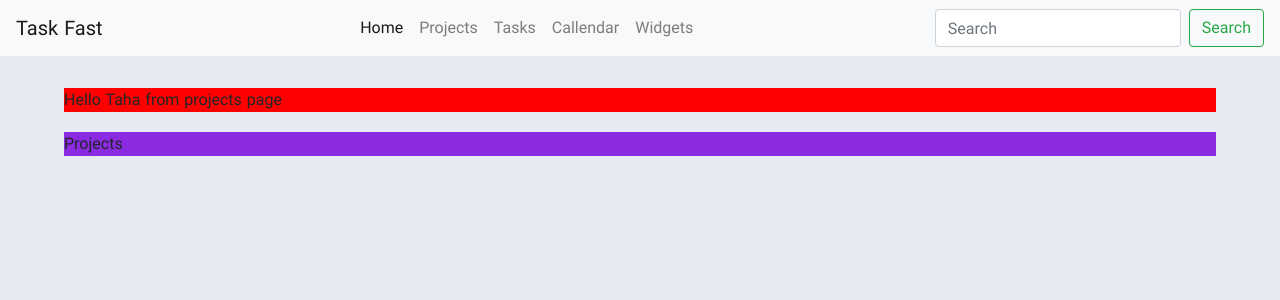
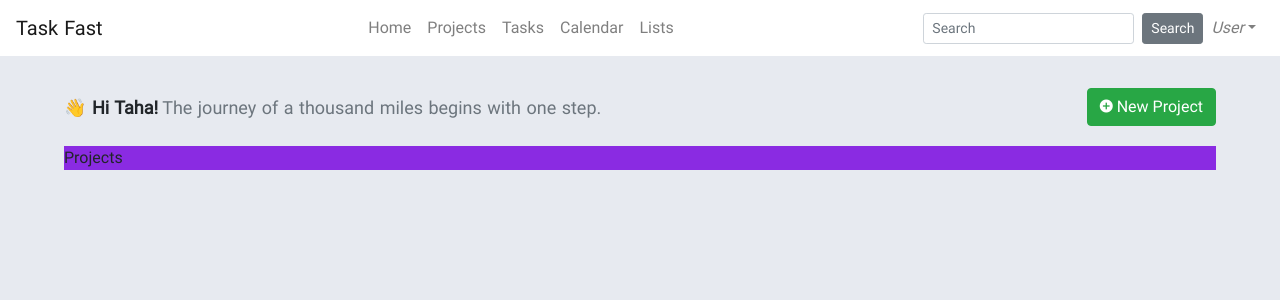
Before and after one commit to taha7/Trello-Clone, a Nuxt app in the folder trello-client/: page /projects in a window 1280 px wide. Shown: the top 300 px of the page. Built offline with nearby package versions, Linux system fonts and the light colour scheme.

Commit message:
[front-end] design a new project button and greetings

```diff
--- a/trello-client/layouts/master-container.vue
+++ b/trello-client/layouts/master-container.vue
@@ -1,9 +1,18 @@
 <template>
    <div>
-      master container
+      <Navbar/>
       <nuxt />
    </div>
 </template>
+
+<script>
+import Navbar from "~/layouts/partials/navbar";
+export default {
+   components: {
+      Navbar
+   }
+}
+</script>
 
 <style>
 html {
--- a/trello-client/layouts/partials/navbar.vue
+++ b/trello-client/layouts/partials/navbar.vue
@@ -1,5 +1,39 @@
 <template>
-   <nav class="navbar navbar-expand-lg navbar-light bg-light">
+   <div>
+      <b-navbar toggleable="lg" type="light" variant="default">
+         <b-navbar-brand href="#">Task Fast</b-navbar-brand>
+
+         <b-navbar-toggle target="nav-collapse"></b-navbar-toggle>
+
+         <b-collapse id="nav-collapse" is-nav>
+            <b-navbar-nav class="d-flex justify-content-center" style="flex: 1;">
+               <b-nav-item :to="{path: '/dashboard/home'}">Home</b-nav-item>
+               <b-nav-item :to="{path: '/projects'}">Projects</b-nav-item>
+               <b-nav-item href="#">Tasks</b-nav-item>
+               <b-nav-item href="#">Calendar</b-nav-item>
+               <b-nav-item href="#">Lists</b-nav-item>
+            </b-navbar-nav>
+
+            <!-- Right aligned nav items -->
+            <b-navbar-nav class="ml-auto">
+               <b-nav-form>
+                  <b-form-input size="sm" class="mr-sm-2" placeholder="Search"></b-form-input>
+                  <b-button size="sm" class="my-2 my-sm-0" type="submit">Search</b-button>
+               </b-nav-form>
+
+               <b-nav-item-dropdown right>
+                  <!-- Using 'button-content' slot -->
+                  <template slot="button-content">
+                     <em>User</em>
+                  </template>
+                  <b-dropdown-item href="#">Profile</b-dropdown-item>
+                  <b-dropdown-item href="#">Sign Out</b-dropdown-item>
+               </b-nav-item-dropdown>
+            </b-navbar-nav>
+         </b-collapse>
+      </b-navbar>
+   </div>
+   <!-- <nav class="navbar navbar-expand-lg navbar-light bg-light">
       <a class="navbar-brand" href="#">Task Fast</a>
       <button
          class="navbar-toggler"
@@ -16,13 +50,10 @@
       <div class="collapse navbar-collapse" id="navbarSupportedContent">
          <ul class="navbar-nav d-flex justify-content-center" style="flex: 1;">
             <li class="nav-item active">
-               <a class="nav-link" href="#">
-                  Home
-                  <span class="sr-only">(current)</span>
-               </a>
+               <nuxt-link :to="{path: '/dashboard/home'}" class="nav-link">Home</nuxt-link>
             </li>
             <li class="nav-item">
-               <a class="nav-link" href="#">Projects</a>
+               <nuxt-link :to="{path: '/projects'}" class="nav-link">Projects</nuxt-link>
             </li>
             <li class="nav-item">
                <a class="nav-link" href="#">Tasks</a>
@@ -44,7 +75,7 @@
             <button class="btn btn-outline-success my-2 my-sm-0" type="submit">Search</button>
          </form>
       </div>
-   </nav>
+   </nav>-->
 </template>
 
 <script>
--- a/trello-client/nuxt.config.js
+++ b/trello-client/nuxt.config.js
@@ -10,7 +10,13 @@ export default {
 			{ name: 'viewport', content: 'width=device-width, initial-scale=1' },
 			{ hid: 'description', name: 'description', content: process.env.npm_package_description || '' }
 		],
-		link: [ { rel: 'icon', type: 'image/x-icon', href: '/favicon.ico' } ]
+		link: [
+			{ rel: 'icon', type: 'image/x-icon', href: '/favicon.ico' },
+			{
+				rel: 'stylesheet',
+				href: 'http://code.ionicframework.com/ionicons/2.0.1/css/ionicons.min.css'
+			}
+		]
 	},
 	/*
   ** Customize the progress-bar color
--- a/trello-client/pages/dashboard/home/index.vue
+++ b/trello-client/pages/dashboard/home/index.vue
@@ -9,12 +9,8 @@
 </template>
 
 <script>
-// import Navbar from "../layouts/partials/navbar";
 export default {
-   layout: "master-container",
-   components: {
-      // Navbar
-   }
+   layout: "master-container"
 };
 </script>
 
--- a/trello-client/pages/projects/index.vue
+++ b/trello-client/pages/projects/index.vue
@@ -1,19 +1,25 @@
 <template>
    <div>
-      <Navbar />
       <section class="content-wrapper">
-         <div class="content-header">Hello Taha from projects page</div>
+         <div class="content-header d-flex align-items-center justify-content-between">
+            <div class="header-welcome d-flex">
+               <span class="hello mr-1">👋 Hi Taha!</span>
+               <div class="text-muted">The journey of a thousand miles begins with one step.</div>
+            </div>
+            <div class="header-action d-flex">
+               <button class="btn btn-success">
+                  <i class="ion-android-add-circle"></i> New Project
+               </button>
+            </div>
+         </div>
          <div class="content-body">Projects</div>
       </section>
    </div>
 </template>
 
 <script>
-import Navbar from "../../layouts/partials/navbar";
 export default {
-   components: {
-      Navbar
-   }
+   layout: "master-container"
 };
 </script>
 
@@ -26,8 +32,15 @@ export default {
 }
 
 .content-header {
-   background-color: red;
    margin-bottom: 20px;
+}
+
+.header-welcome {
+   font-size: 18px;
+}
+.hello {
+   font-weight: 600;
+   font-size: 18px;
 }
 
 .content-body {
```
